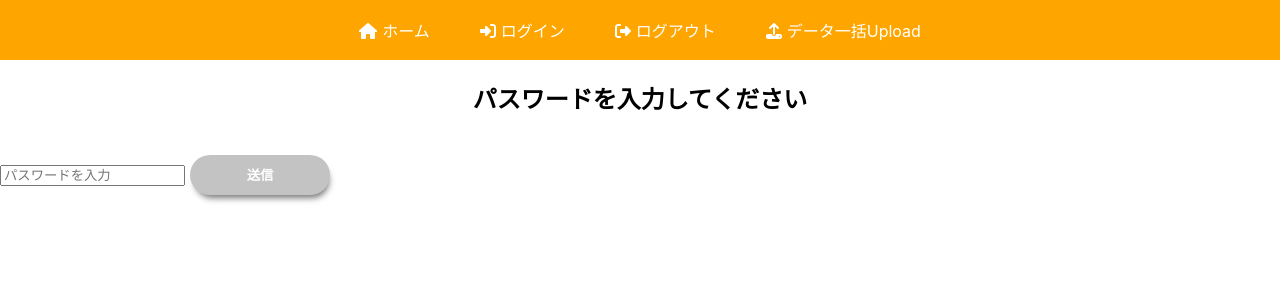
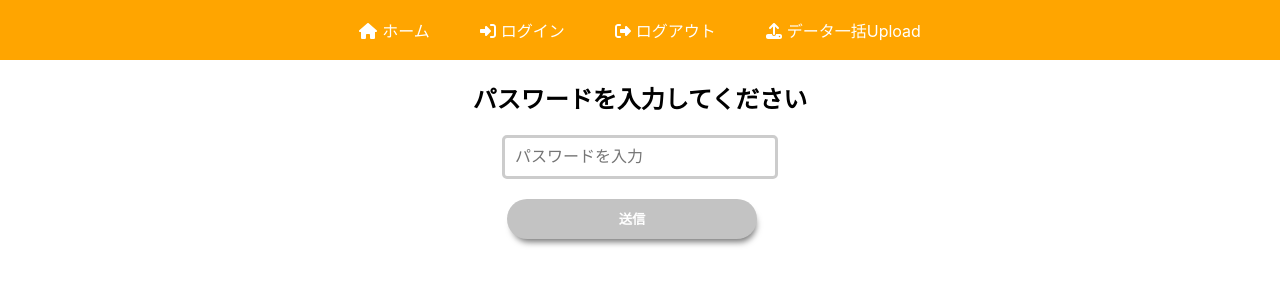
Before and after one commit to aisudo19/hotcook-dictionary, a React (Create React App) app: page /bulk_upload in a window 1280 px wide. Shown: the top 300 px of the page. Built offline with nearby package versions, Linux system fonts and the light colour scheme; no server answers; the HTML template or start-up script is replaced by a standard one.

Commit message:
一括アップロードのスタイル修正

```diff
--- a/src/assets/css/BulkUpload.css
+++ b/src/assets/css/BulkUpload.css
@@ -14,3 +14,28 @@
 input[type="text"] {
   border: 3px solid #ccc;
 }
+
+input[type="password"] {
+  width: 250px;
+  border: 3px solid #ccc;
+  border-radius: 5px;
+  padding: 10px;
+  font-size: 16px;
+}
+
+button[type="submit"] {
+  width: 250px;
+  transition: all 0.3s;
+}
+
+button[type="submit"]:hover {
+  background-color: red;
+  transform: translateY(3px);
+  box-shadow: none;
+  cursor: pointer;
+}
+
+form {
+  display: grid;
+  justify-content: center;
+}
```
